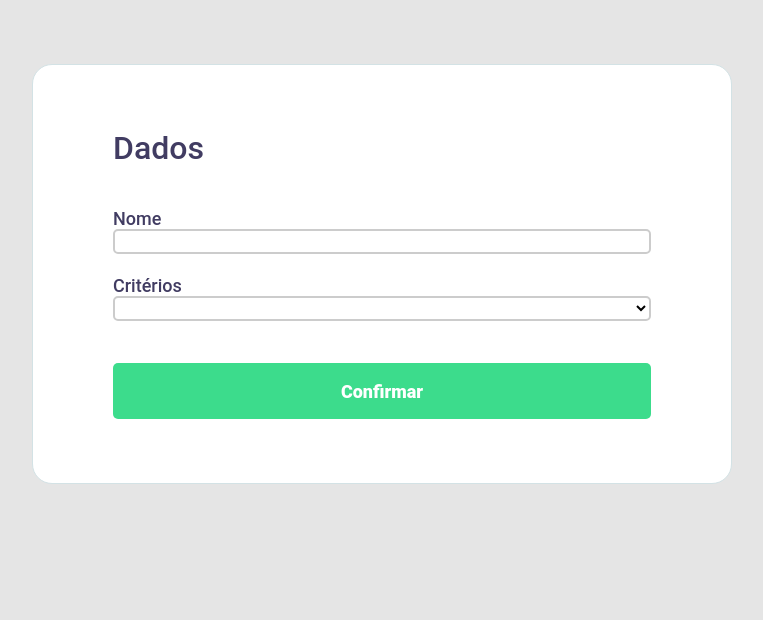
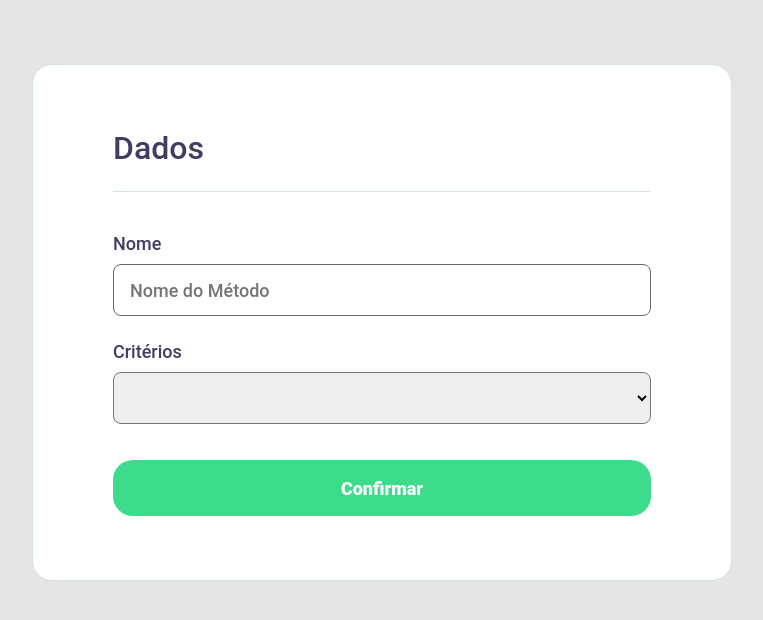
Before and after one commit to NicolasFujisawa/performance-appraisal-app, a React (Create React App) app in the folder front/: page /method/new in a window 1280 px wide. Shown: the top 620 px of the page, without its empty margins (258-1021 px from the left). Built offline with nearby package versions, Linux system fonts and the light colour scheme.

Commit message:
feat: css

```diff
--- a/front/package.json
+++ b/front/package.json
@@ -11,6 +11,7 @@
     "@types/react": "^17.0.19",
     "@types/react-dom": "^17.0.9",
     "axios": "^0.21.4",
+    "chokidar": "^3.5.2",
     "eslint-config-prettier": "^8.3.0",
     "prettier": "^2.3.2",
     "pretty-quick": "^3.1.1",
--- a/front/src/commons/components/DeleteButton.tsx
+++ b/front/src/commons/components/DeleteButton.tsx
@@ -1,10 +1,9 @@
 import { useState } from 'react'
 import { FiTrash2 } from 'react-icons/fi'
 
-export default function DeleteButton(props: { action: any; id: number }) {
+export default function DeleteButton({ action, id }: { action: any; id: number }) {
   const [level, setLevel] = useState(0)
   const [color, setColor] = useState('#413c62')
-  const { action, id } = props
 
   function handleClick() {
     setLevel(level + 1)
--- a/front/src/pages/Method.tsx
+++ b/front/src/pages/Method.tsx
@@ -1,11 +1,11 @@
 import { useState } from 'react'
+import DeleteButton from '../commons/components/DeleteButton'
 import { CriteriaResponse } from '../interfaces/criterias.response'
 import '../styles/pages/main-page.css'
 import '../styles/pages/method-page.css'
 
-
 const mockCriterias: CriteriaResponse[] = [
-  {} as any,
+  {} as CriteriaResponse,
   {
     criteriaId: 1,
     name: 'Criteria 1',
@@ -21,76 +21,91 @@ const mockCriterias: CriteriaResponse[] = [
     name: 'Criteria 3',
     criteriaScores: [],
   },
-];
+]
 
 export default function Method() {
-  const [criterias, setCriterias] = useState<Array<CriteriaResponse>>(mockCriterias)
-  const [chosenCriterias, setChosenCriterias] = useState<Array<CriteriaResponse>>(
-    []
-  )
+  const [criterias, setCriterias] =
+    useState<Array<CriteriaResponse>>(mockCriterias)
+  const [chosenCriterias, setChosenCriterias] = useState<
+    Array<CriteriaResponse>
+  >([])
+  const [name, setName] = useState('')
 
+  // nao gostou muda
   const handleChange = (e: any) => {
     const { value } = e.target
 
-    const [newChosenCriteria] = criterias.filter(criteria => criteria.name === value)
-    const newCriterias = criterias.filter(
-      (criteria) => criteria.name !== value
+    const newChosenCriteria = criterias.find(
+      (criteria) => criteria.name === value
     )
+    const newCriterias = criterias.filter((criteria) => criteria.name !== value)
 
     setCriterias(newCriterias)
-    setChosenCriterias([...chosenCriterias, newChosenCriteria])
+    setChosenCriterias([...chosenCriterias, newChosenCriteria!])
   }
 
-  const handleRemove = (criteria: CriteriaResponse) => {
-    const newCriterias = [...criterias, criteria]
+  const handleRemove = (criteriaId: number) => {
+    const criteriaToRemove = chosenCriterias.find(
+      (criteria) => criteria.criteriaId === criteriaId
+    )
+    const newCriterias = [...criterias, criteriaToRemove!]
     const newChosenCriterias = chosenCriterias.filter(
-      (chosenCriteria) => chosenCriteria !== criteria
+      (chosenCriteria) => chosenCriteria !== criteriaToRemove
     )
 
     setCriterias(newCriterias)
     setChosenCriterias(newChosenCriterias)
   }
 
+  const handleSubmit = () => {}
 
   return (
     <div id="page-component">
       <main>
-        <div id="page-container">
-          <h1>Dados</h1>
-          <br />
-          <form>
-            <label>
-              Nome
-              <br />
-              <input className="drop-down" type="text" name="name" />
-            </label>
-            <br />
-            <label>
-              Critérios
-              <br />
+        <form id="page-container" onSubmit={handleSubmit}>
+          <fieldset>
+            <legend>Dados</legend>
+            <div className="input-block">
+              <label htmlFor="name">Nome</label>
+              <div className="method-name-input">
+              <input
+                id="name"
+                placeholder="Nome do Método"
+                value={name}
+                onChange={(event) => setName(event.target.value)}
+              />
+              </div>
+            </div>
+
+            <div className="input-block">
+              <label htmlFor="name">Critérios</label>
               <select className="drop-down" value={''} onChange={handleChange}>
                 {criterias.map((criteria: CriteriaResponse) => (
-                  <option key={criteria.criteriaId} value={criteria.name}>
+                  <option key={criteria.criteriaId} value={criteria.name} className="drop-down-option">
                     {criteria.name}
                   </option>
                 ))}
               </select>
-            </label>
-            {chosenCriterias.map((criteria: CriteriaResponse) => (
-              <div key={criteria.criteriaId}>
-                <label>
-                  {criteria.name}
-                  <button onClick={() => handleRemove(criteria)}>x</button>
-                </label>
-              </div>
-            ))}
-            <br />
-            <br />
+            </div>
+
+            <div className="criteria-list">
+              {chosenCriterias.map((criteria: CriteriaResponse) => (
+                <div className="criteria-item" key={criteria.criteriaId}>
+                  <div className="item-name">
+                    <p>{criteria.name}</p>
+                  </div>
+                  <DeleteButton
+                    action={handleRemove}
+                    id={criteria.criteriaId}
+                  />
+                </div>
+              ))}
+            </div>
             <button className="confirm-button" type="submit">
               Confirmar
             </button>
-          </form>
-        </div>
+          </fieldset>
+        </form>
       </main>
     </div>
   )
--- a/front/src/styles/pages/method-page.css
+++ b/front/src/styles/pages/method-page.css
@@ -1,50 +1,115 @@
-.confirm-button {
+form#page-container fieldset {
+  border: 0;
+}
+
+form#page-container fieldset legend {
+  width: 100%;
+
+  border-bottom: 1px solid #d3e2e5;
+  margin-bottom: 40px;
+  padding-bottom: 24px;
+}
+
+form#page-container .input-block + .input-block {
+  margin-top: 24px;
+}
+
+form#page-container .input-block label {
+  display: flex;
+  margin-bottom: 8px;
+  line-height: 24px;
+}
+
+form#page-container .input-block input {
+  width: 100%;
+  border: 1px solid #5d696b;
+  border-radius: 8px;
+  outline: none;
+  color: #413c62;
+  height: 52px;
+  padding: 0 16px;
+}
+
+form#page-container .confirm-button {
+  margin-top: 36px;
   width: 100%;
   height: 56px;
   border: 0;
-  background: #3CDC8C;
-  border-radius: 5px;
+  background: #3cdc8c;
+  border-radius: 20px;
   color: #fff;
   font-weight: 800;
-  font-family: 'Roboto';
   cursor: pointer;
 
   display: flex;
   justify-content: center;
   align-items: center;
-  transition: background-color 0.2s;
+  transition: filter 0.2s;
 }
 
-.input {
-  width: 100%;
-  height: 56px;
-  color: #ccc;
-  font-weight: 800;
-  font-family: 'Roboto';
-  font-style: normal;
-  padding: 0 20px;
-  margin-bottom: 20px;
-  margin-top: 20px;
-  transition: background-color 0.2s;
-
-  background: #FFFFFF;
-  border: 1px solid #000000;
-  box-sizing: border-box;
-  border-radius: 8px;
+form#page-container .confirm-button:hover {
+  filter: brightness(117%);
 }
 
-.drop-down {
+form#page-container .confirm-button-score:hover {
+  filter: brightness(117%);
+}
+
+form#page-container .input-block + .input-block {
+  margin-top: 24px;
+}
+
+form#page-container .input-block label {
+  display: flex;
+  margin-bottom: 8px;
+  line-height: 24px;
+}
+
+form#page-container .input-block input {
   width: 100%;
-  height: 25px;
-  border: 2px solid #ccc;
-  background: #fff;
-  border-radius: 5px;
-  font-weight: 800;
-  font-family: 'Roboto';
-  cursor: pointer;
+  border: 1px solid #5d696b;
+  border-radius: 8px;
+  outline: none;
+  color: #413c62;
+  height: 52px;
+  padding: 0 16px;
+}
 
+form#page-container .method-name-input {
   display: flex;
-  justify-content: center;
   align-items: center;
-  transition: background-color 0.2s;
 }
+
+form#page-container .criteria-list {
+  margin: 14px 0px;
+  width: 100%;
+}
+
+form#page-container .criteria-item + .criteria-item {
+  margin-top: 14px;
+}
+
+form#page-container .criteria-item {
+  display: flex;
+  align-items: center;
+  justify-content: space-between;
+
+  height: 52px;
+  border-radius: 8px;
+  padding: 15px;
+
+  background: #dbdbdb;
+}
+
+form#page-container .criteria-item .item-name {
+  display: flex;
+  align-items: center;
+}
+
+
+form#page-container .drop-down {
+  width: 100%;
+  border-radius: 8px;
+  height: 52px;
+  padding: 0 16px;
+}
```
Also changed, not shown: 1 other file (tests, documents, lock files or other folders).
